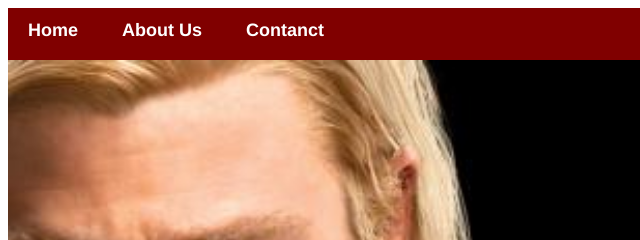
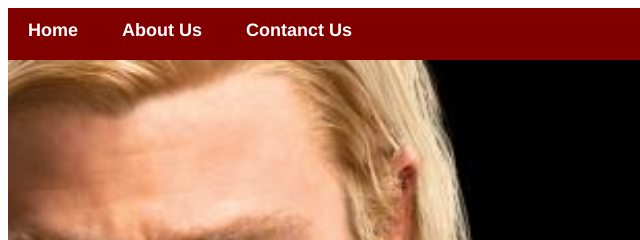
Before and after one commit to MasterTaps/avengers, a plain HTML site: page index.html in a window 1280 px wide. Shown: the top 240 px of the page, 0-640 px from the left. Drawn offline with Linux system fonts and the light colour scheme.

Commit message:
Update index.html

```diff
--- a/index.html
+++ b/index.html
@@ -7,7 +7,7 @@
         <div id="menu-bar">
             <a href="index.html">Home</a>
             <a href="about.html">About Us</a>
-            <a href="contact.html">Contanct</a>
+            <a href="contact.html">Contanct Us</a>
         </div>
         <div class="gallery">
             <a href="thor.html"><img src="images/avengers_01.jpg"/></a>
```
